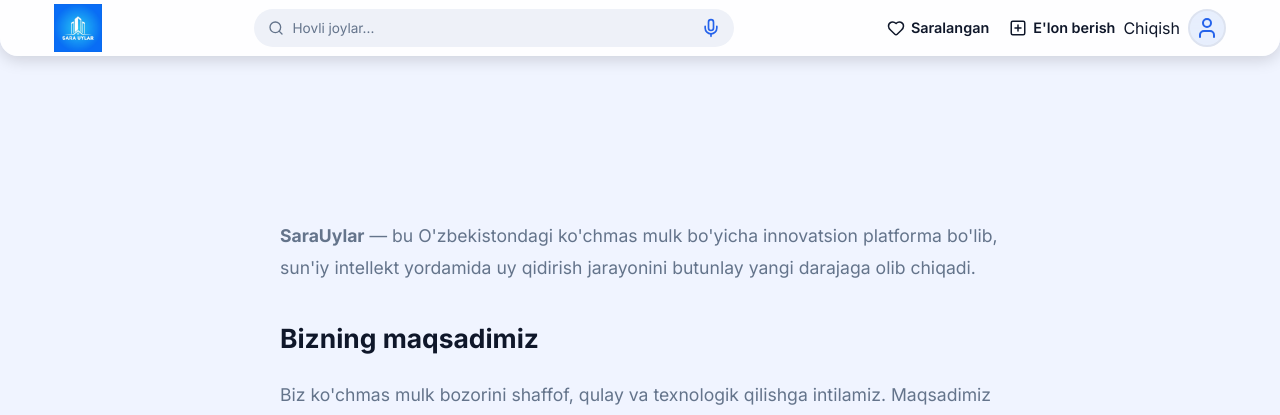
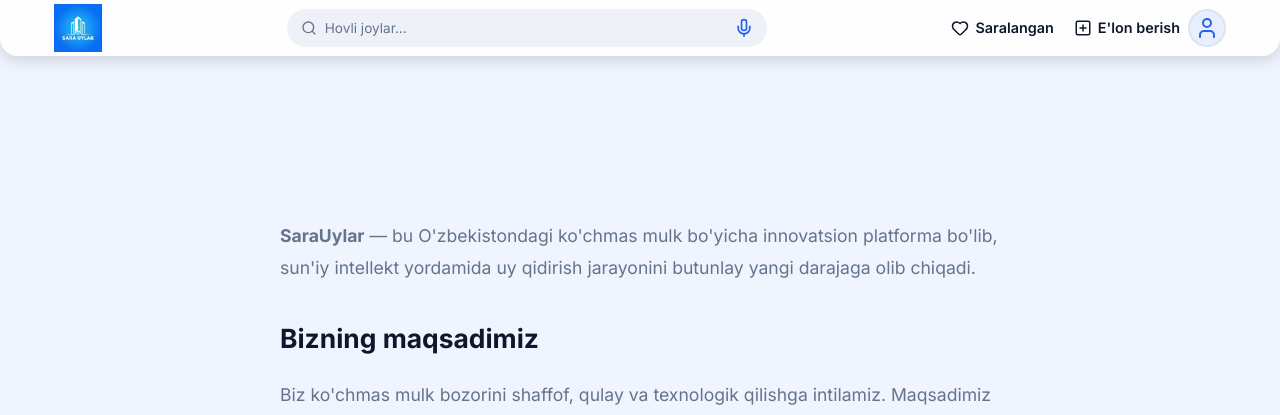
Before and after one commit to Iftix0r/UylarSara, a Django app: page /about/ in a window 1280 px wide. Shown: the top 415 px of the page. Run offline with Django 4.2, Linux system fonts and the light colour scheme; a user stored in the database is signed in; parts of the project's set-up code (start-up, migrations or seed data) failed here and were passed over; some libraries are stand-ins or nearby versions.

Commit message:
remove logout button from header

```diff
--- a/templates/base.html
+++ b/templates/base.html
@@ -130,10 +130,6 @@
                 </nav>
 
                 {% if user.is_authenticated %}
-                    <form action="{% url 'logout' %}" method="POST" style="display: inline;">
-                        {% csrf_token %}
-                        <button type="submit" class="btn-text" style="background: none; border: none; padding: 0; font: inherit;">{% if request.session.lang == 'ru' %}Выход{% else %}Chiqish{% endif %}</button>
-                    </form>
                     <a href="{% url 'profile' %}" class="user-profile" title="{{ user.get_full_name|default:user.username }}">
                         {% if user.profile.avatar %}
                             <img src="{{ user.profile.avatar.url }}" alt="" style="width:100%;height:100%;object-fit:cover;border-radius:50%;">
```
